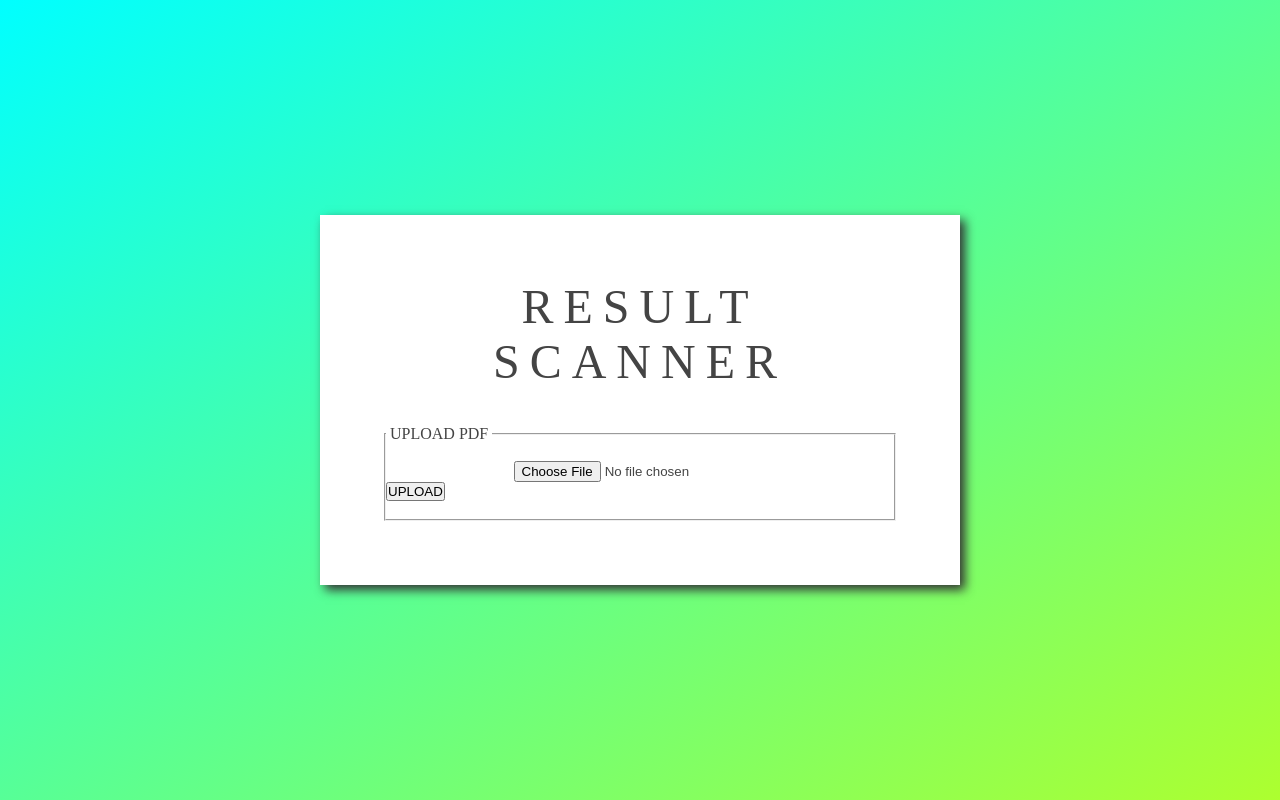
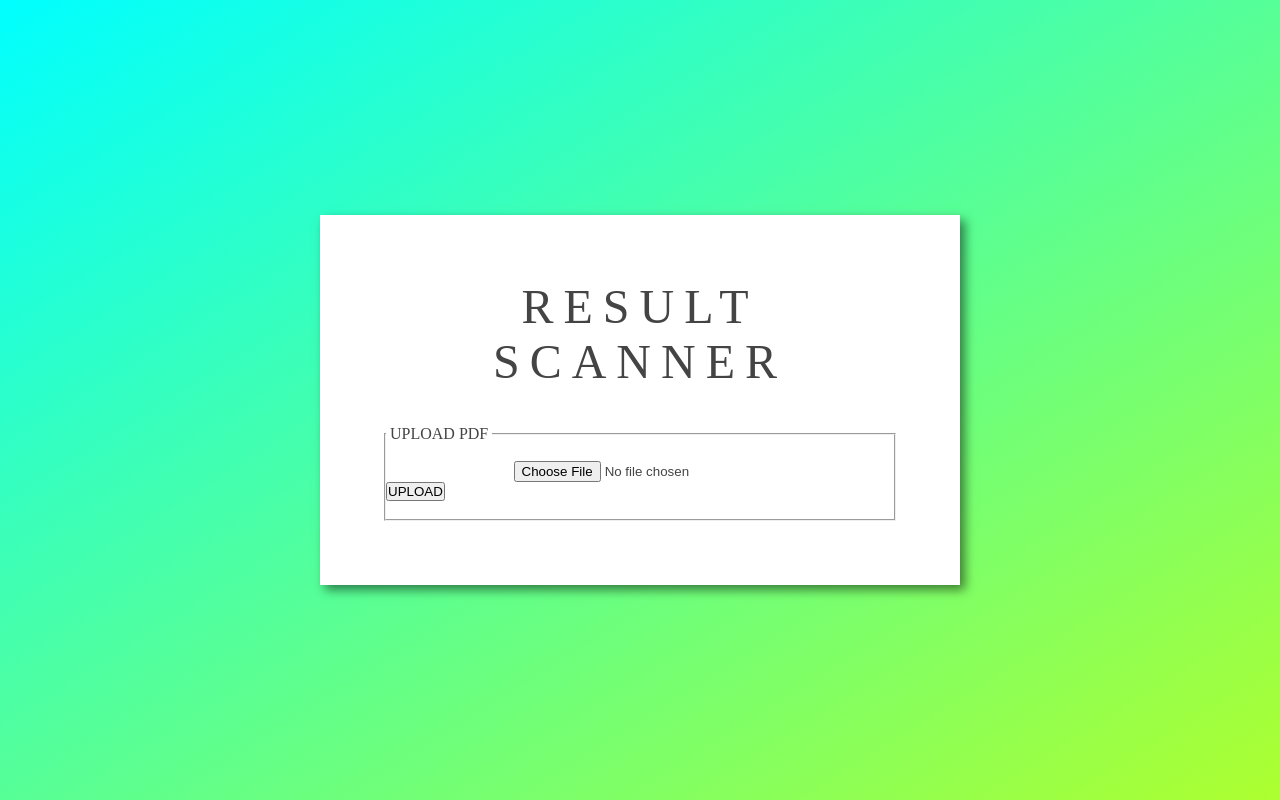
Before and after one commit to Thejus-Paul/Result-Scanner, a Flask app: page / in a window 1280 px wide. Run offline with Flask 2, Linux system fonts and the light colour scheme; some web fonts are replaced.

Commit message:
Subtle Box Shadow.

```diff
--- a/static/style.css
+++ b/static/style.css
@@ -15,7 +15,7 @@ body{
 main{
     position: absolute;
     background: white;
-    box-shadow: 5px 5px 10px #333;
+    box-shadow: 5px 5px 10px rgba(0,0,0,0.5);
     padding: 5%;
     top: 50%;
     left: 50%;
```
